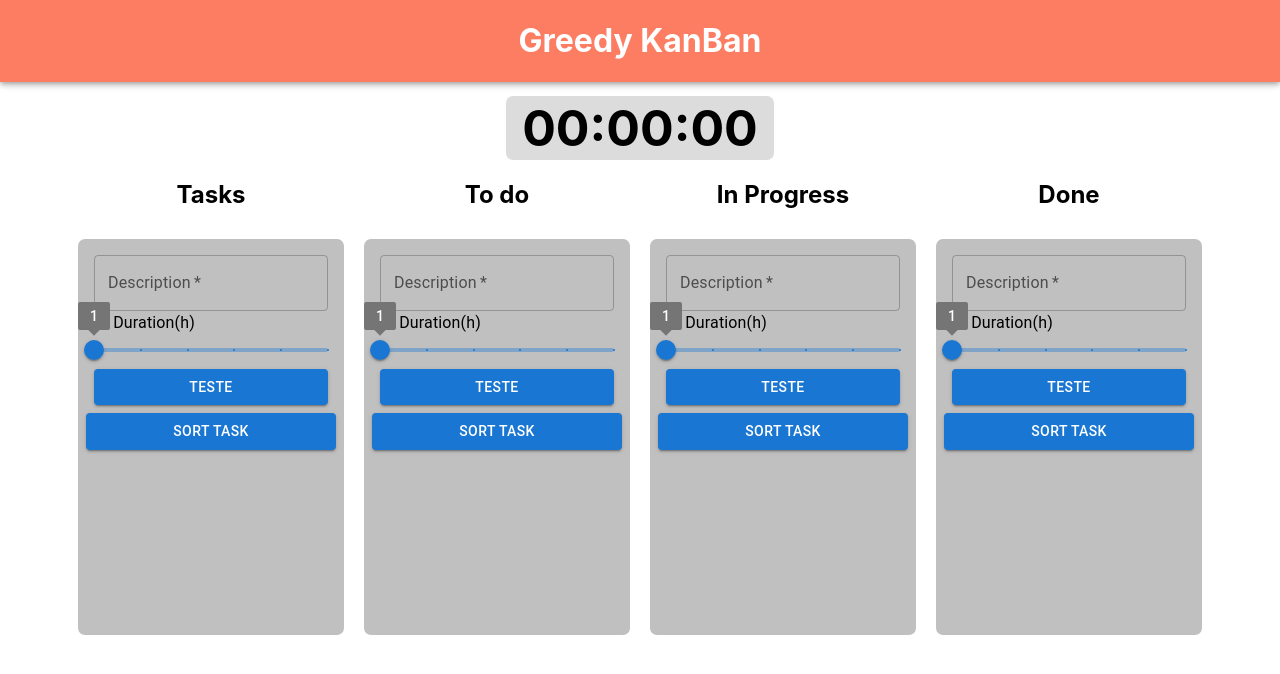
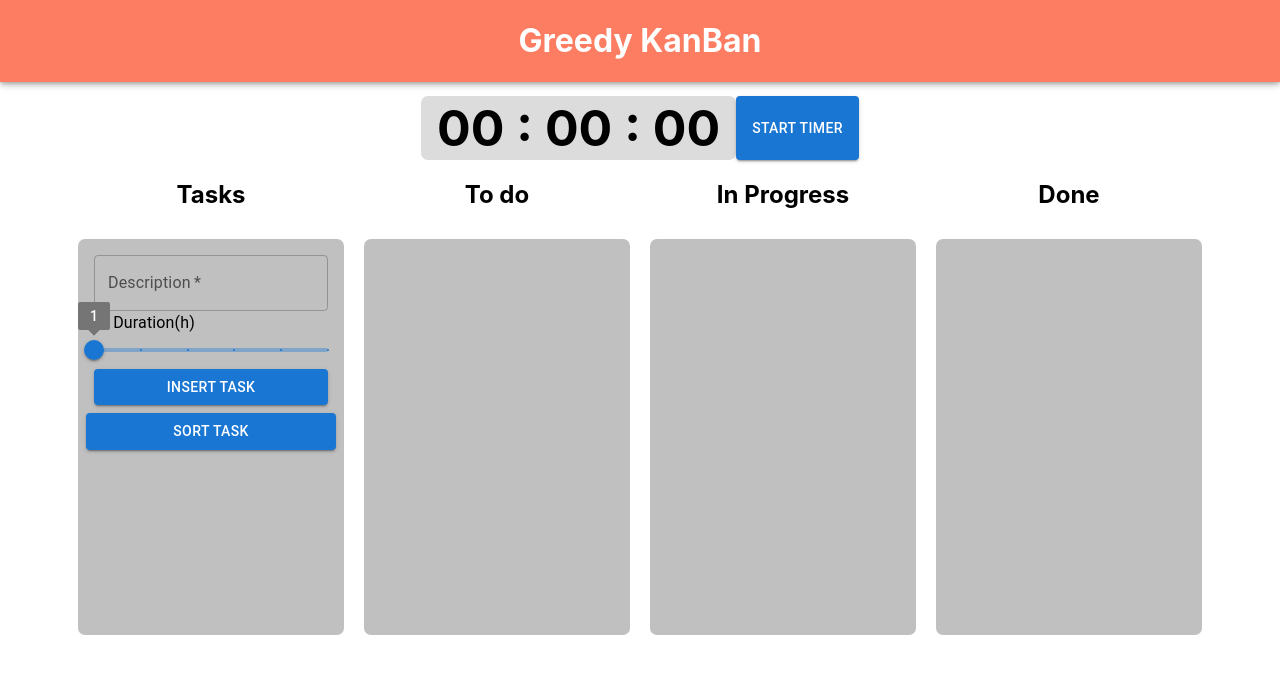
Before and after one commit to projeto-de-algoritmos/Greed_GreedyKanBan, a React (Create React App) app in the folder todo-greed/: page / in a window 1280 px wide. Shown: the top 674 px of the page. Built offline with nearby package versions, Linux system fonts and the light colour scheme.

Commit message:
set moment lib in cronometer

```diff
--- a/todo-greed/src/App.jsx
+++ b/todo-greed/src/App.jsx
@@ -1,5 +1,5 @@
 import { Button, Slider, TextField, Typography } from '@mui/material';
-import React, { useCallback, useMemo, useState } from 'react';
+import React, { useCallback, useEffect, useMemo, useState } from 'react';
 import { DragDropContext, Droppable } from 'react-beautiful-dnd';
 import { Box, Flex } from 'reflexbox';
 import TodoItem from './components/TodoItem';
@@ -7,16 +7,12 @@ import TimePicker from '@mui/lab/TimePicker';
 import AdapterDateFns from '@mui/lab/AdapterMoment';
 import { LocalizationProvider } from '@mui/lab';
 import { v4 as uuid } from 'uuid';
-import { sortTasks } from './utils/sortTasks';
 import { intervalScheduling } from './utils/intervalScheduling';
 import moment from 'moment';
-import Cronometer from './components/Cronometer/cron';
+import Cronometer from './components/Cronometer/cron.jsx';
+
 function App() {
-  const tasks = useMemo(
-    () => [
-    ],
-    []
-  );
+  const tasks = useMemo(() => [], []);
 
   const tasksColumns = useMemo(
     () => [
@@ -40,9 +36,9 @@ function App() {
     [tasks]
   );
   const [columns, setColumns] = useState(tasksColumns);
-  const [allTasks, setTasks] = useState(tasks);
   const [value, setValue] = React.useState(new Date('2021-03-05T08:00:00'));
-
+  const [time, setTime] = useState(0);
+  const [isStarted, setIsStarted] = useState(null);
   const handleChangeTime = (newValue) => {
     setValue(newValue);
   };
@@ -68,22 +64,43 @@ function App() {
     const description = e.target.elements.description.value;
     const startTime = e.target.elements.startTime.value;
     const duration = e.target.elements.duration.value;
-    let endTime = moment(startTime, 'h:mma')
+    let endTime = moment(startTime, 'h:mm a')
       .add(duration, 'hours')
-      .format('h:mma');
+      .format('h:mm a');
     const item = {
       id: uuid(),
       content: description,
       startTime,
       endTime,
     };
-    console.log(item);
     let newTasksData = columns;
     newTasksData[taskId].items.push(item);
     setColumns([...newTasksData]);
-    setTasks([...allTasks, item]);
   };
+
+  const startTimer = () => {
+    setIsStarted(true);
+    setTime(time);
+    let newTime = time;
+    setInterval(() => setTime((newTime += 3600)), 1000);
+  };
+
+  useEffect(() => {
+    console.log(columns?.[1]?.items?.[0]);
+    console.log(
+      moment().hour(0).minute(0).second(time).format('hh:mm a') ===
+        moment(columns?.[1].items[0]?.startTime, 'h:mm a').format('hh:mm a')
+    );
+  }, [columns, time]);
+
   return (
+    <Box>
+      <Flex width="600px" width="100%" justifyContent="center">
+        <Cronometer time={time} />
+        <Button type="submit" variant="contained" onClick={() => startTimer()}>
+          Start Timer
+        </Button>
+      </Flex>
       <Flex justifyContent="center" height="100%">
         <DragDropContext onDragEnd={onDragEnd}>
           {columns.map((column, bIndex) => {
@@ -112,7 +129,13 @@ function App() {
                               return <TodoItem data={item} index={index} />;
                             })}
                           {provided.placeholder}
-                        <form onSubmit={handleSubmit} id={bIndex} style = {{padding: '0.5rem'}}>
+                          {bIndex === 0 && (
+                            <Box>
+                              <form
+                                onSubmit={handleSubmit}
+                                id={bIndex}
+                                style={{ padding: '0.5rem' }}
+                              >
                                 <TextField
                                   name="description"
                                   label="Description"
@@ -120,7 +143,10 @@ function App() {
                                   required
                                 />
                                 <Box>
-                            <Typography id="input-slider" style = {{paddingLeft: '1.2rem'}}>
+                                  <Typography
+                                    id="input-slider"
+                                    style={{ paddingLeft: '1.2rem' }}
+                                  >
                                     Duration(h)
                                   </Typography>
                                   <Slider
@@ -134,7 +160,9 @@ function App() {
                                     max={6}
                                   />
                                 </Box>
-                          <LocalizationProvider dateAdapter={AdapterDateFns}>
+                                <LocalizationProvider
+                                  dateAdapter={AdapterDateFns}
+                                >
                                   <TimePicker
                                     label="Start Time"
                                     ampm={false}
@@ -145,22 +173,29 @@ function App() {
                                     )}
                                   />
                                 </LocalizationProvider>
-                          <Button type="submit" variant="contained" fullWidth>
-                            teste
+                                <Button
+                                  type="submit"
+                                  variant="contained"
+                                  fullWidth
+                                >
+                                  Insert task
                                 </Button>
                               </form>
                               <Button
                                 onClick={() => {
-                            columns[1].items = intervalScheduling(allTasks);
+                                  columns[1].items = intervalScheduling(
+                                    columns[0].items
+                                  );
 
                                   setColumns([...columns]);
-                            //document.querySelector(Cronometer).click();
                                 }}
                                 variant="contained"
                                 fullWidth
                               >
                                 sort task
                               </Button>
+                            </Box>
+                          )}
                         </div>
                       );
                     }}
@@ -171,6 +206,7 @@ function App() {
           })}
         </DragDropContext>
       </Flex>
+    </Box>
   );
 }
 
--- a/todo-greed/src/components/Cronometer/cron.jsx
+++ b/todo-greed/src/components/Cronometer/cron.jsx
@@ -1,32 +1,11 @@
+import { Button } from '@mui/material';
+import moment from 'moment';
 import { useEffect, useState } from 'react';
 import { Flex } from 'reflexbox';
 
-function Cronometer() {
-  const [diff, setDiff] = useState(null);
-  const [init, setInit] = useState(null);
-
-  const tick = () => {
-    setDiff(new Date(+new Date() - init));
-  };
-
-  const start = () => {
-    setInit(+new Date());
-  };
-
-  useEffect(() => {
-    if (init) {
-      requestAnimationFrame(tick);
-    }
-  }, [init]);
-
-  useEffect(() => {
-    if (diff) {
-      requestAnimationFrame(tick);
-    }
-  }, [diff]);
-
+function Cronometer({ time }) {
   return (
-    <Flex onClick={start} alignItems="center" justifyContent="center">
+    <Flex alignItems="center" justifyContent="center">
       <Flex
         height="4rem"
         backgroundColor="#DCDCDC"
@@ -38,25 +17,11 @@ function Cronometer() {
         }}
       >
         <h1 style={{ textAlign: 'center', color: 'black', fontSize: '50px' }}>
-          {timeFormat(diff)}
+          {moment().hour(0).minute(0).second(time).format('HH : mm : ss')}
         </h1>
       </Flex>
     </Flex>
   );
 }
 
-const timeFormat = (date) => {
-  if (!date) return '00:00:00';
-
-  let min = date.getUTCMinutes();
-  let sec = date.getSeconds();
-  let msec = Math.round(date.getMilliseconds() / 10);
-
-  min = min < 10 ? '0' + min : min;
-  sec = sec < 10 ? '0' + sec : sec;
-  msec = msec < 10 ? '0' + msec : msec;
-
-  return `${min}:${sec}:${msec}`;
-};
-
 export default Cronometer;
--- a/todo-greed/src/index.js
+++ b/todo-greed/src/index.js
@@ -9,7 +9,6 @@ import Cronometer from './components/Cronometer/cron';
 ReactDOM.render(
   <React.StrictMode>
     <Navbar />
-    <Cronometer />
     <App />
   </React.StrictMode>,
   document.getElementById('root')
--- a/todo-greed/src/utils/intervalScheduling.js
+++ b/todo-greed/src/utils/intervalScheduling.js
@@ -3,15 +3,14 @@ import moment from 'moment';
 export const intervalScheduling = (tasks) => {
   sortTasks(tasks);
 
-  console.log(tasks);
   const selectedTasks = [];
   selectedTasks.push(tasks[0]);
   let lastTaskAdded = tasks[0];
 
   for (let i = 1; i < tasks.length; i++) {
     if (
-      moment(lastTaskAdded.endTime, 'h:mma').isBefore(
-        moment(tasks[i].startTime, 'h:mma')
+      moment(lastTaskAdded.endTime, 'h:mm a').isSameOrBefore(
+        moment(tasks[i].startTime, 'h:mm a')
       )
     ) {
       selectedTasks.push(tasks[i]);
--- a/todo-greed/src/utils/sortTasks.js
+++ b/todo-greed/src/utils/sortTasks.js
@@ -2,7 +2,7 @@ import moment from 'moment';
 
 export const sortTasks = (tasks) => {
   let sortedTimes = tasks.sort((a, b) => {
-    return moment(b.endTime, 'h:mma').isBefore(moment(a.endTime, 'h:mma'));
+    return moment(b.endTime, 'h:mm a').isBefore(moment(a.endTime, 'h:mm a'));
   });
   return sortedTimes;
 };
```
Also changed, not shown: todo-greed/src/utils/newSortTasks.js (deleted, +0 -34 lines). Lines whose indentation alone changed are shown as unchanged.
